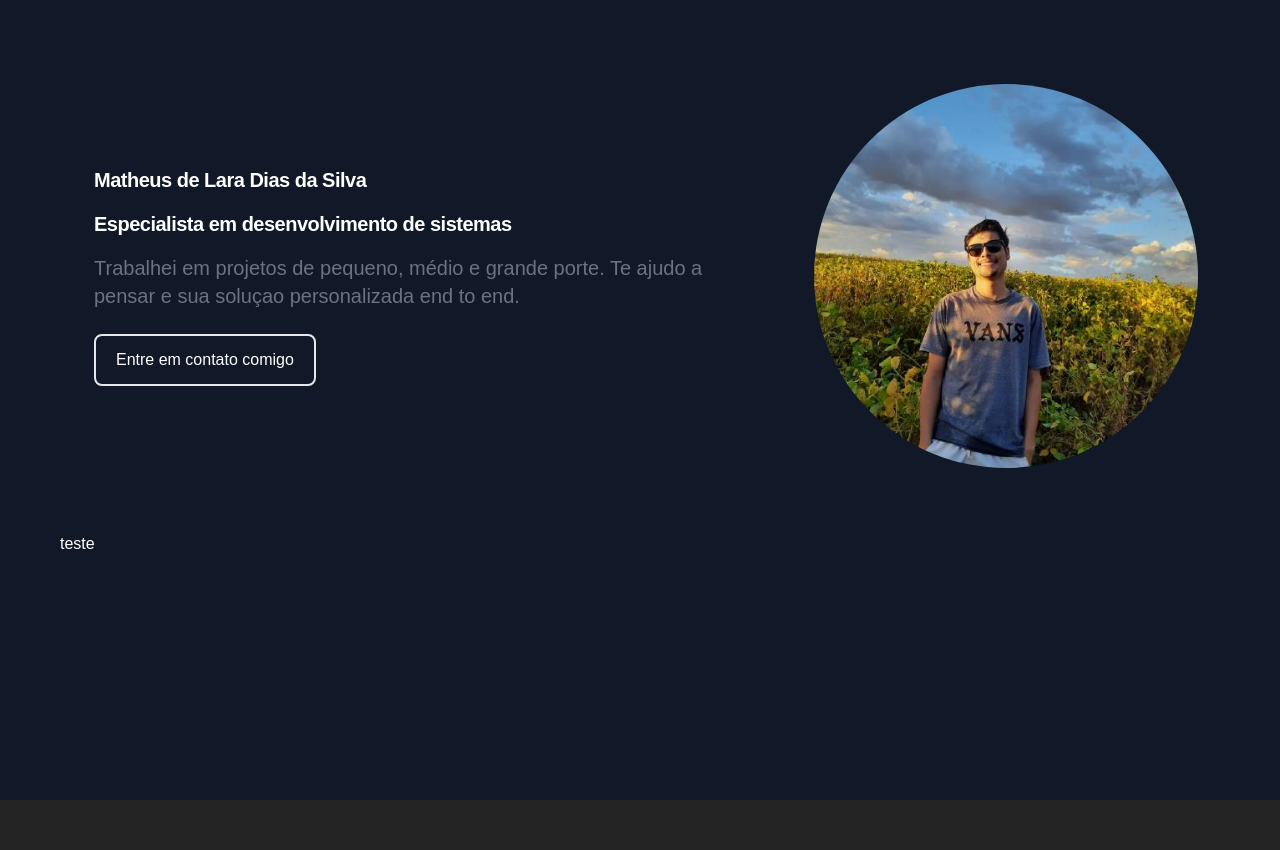
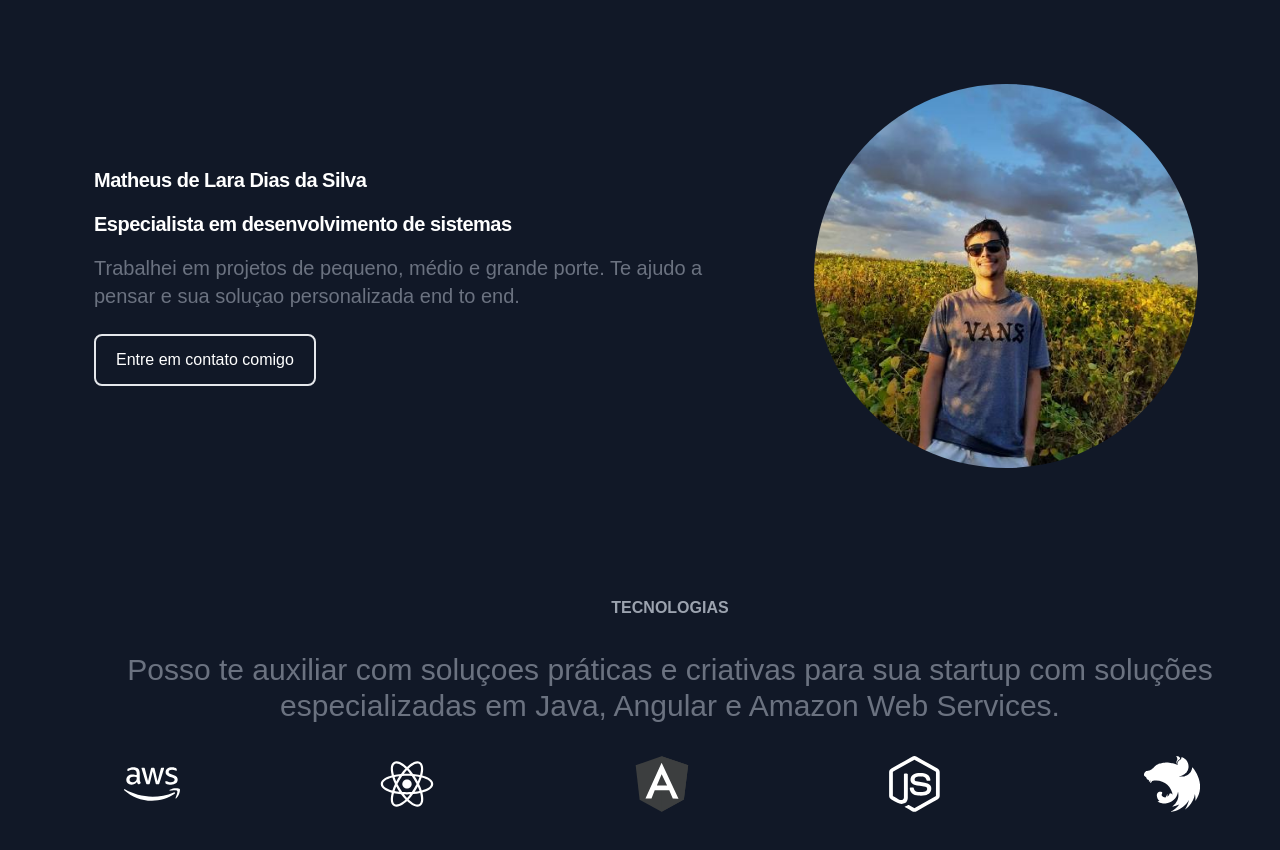
Before and after one commit to mathd1as/my-portfolio, a React (Create React App) app: page / in a window 1280 px wide. Shown: the top 850 px of the page. Before the commit the page ends 800 px from the top, so only its background shows below. Built offline with nearby package versions, Linux system fonts and the light colour scheme.

Commit message:
feat : add new icons

```diff
--- a/src/App.scss
+++ b/src/App.scss
@@ -221,20 +221,14 @@ main {
   }
 
   .container-links {
-    // filter: invert(100%) sepia(0%) saturate(0%) hue-rotate(234deg) brightness(107%) contrast(106%);
-    color: white;
-    &:hover {
-      filter: invert(64%) sepia(23%) saturate(3975%) hue-rotate(172deg) brightness(105%) contrast(94%);
+    // color: white;
+    // &:hover {
+    //   // filter: invert(64%) sepia(23%) saturate(3975%) hue-rotate(172deg) brightness(105%) contrast(94%);
+    //   color: red
+    // }
+    svg:hover {
+      fill: red;
+      stroke: white;
     }
   }
 }
-
-
-@keyframes App-logo-spin {
-  from {
-
-  }
-  to {
-
-  }
-}
--- a/src/components/Tecnologies.component.tsx
+++ b/src/components/Tecnologies.component.tsx
@@ -1,3 +1,9 @@
+
+import aws  from '../assets/aws.svg'
+import react2  from '../assets/react2.svg'
+import nodejs  from '../assets/nodejs.svg'
+import angular  from '../assets/angular.svg'
+import Nest  from '../assets/Nest.svg'
 
 import React, { Component } from 'react';
 
@@ -5,7 +11,21 @@ export class Tecnologies extends Component {
 
   render() {
     return(
-      <div>teste</div>
+      <div className='py-8 px-4 text-center lg:py-16 lg:px-12'>
+        <div className="px-4 mx-auto mb-8 text-center lg:max-w-screen-xl">
+          <div className='font-semibold text-gray-400 mb-8 uppercase'>TECNOLOGIAS</div>
+          <div className='mb-8 font-light text-gray-500 lg:mb-6 lg:text-3xl dark:text-gray-400'>
+            Posso te auxiliar com soluçoes práticas e criativas para sua startup com soluções especializadas em Java, Angular e Amazon Web Services.
+          </div>
+          <div className='flex flex-wrap justify-center items-center mt-8 text-gray-500 sm:justify-between'>
+            <img src={ aws } alt='aws' className='cursor-pointer w-14 h-14 mr-4 container-links' />
+            <img src={ react2 } alt='react' className='cursor-pointer w-14 h-14 mr-4 container-links' />
+            <img src={ angular } alt='angular' className='cursor-pointer w-14 h-14 mr-4 container-links' />
+            <img src={ nodejs } alt='nodejs' className='cursor-pointer w-14 h-14 mr-4 container-links' />
+            <img src={ Nest } alt='Nestjs' className='cursor-pointer w-14 h-14 mr-4 container-links' />
+          </div>
+        </div>
+      </div>
     )
   }
 }
```
Also changed, not shown: src/assets/Nest.svg (added), src/assets/aws.svg (added).
